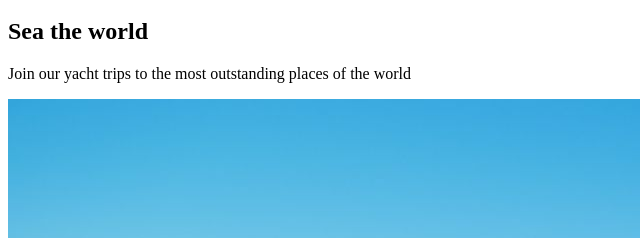
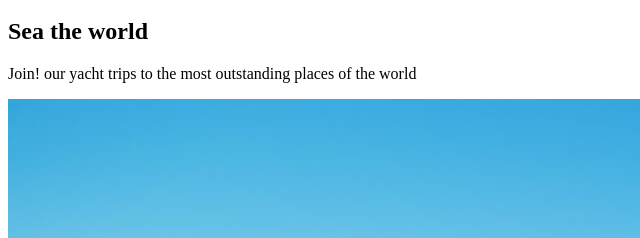
Before and after one commit to pumba299/hello-wold, a plain HTML site: page index.html in a window 1280 px wide. Shown: the part 282-520 px from the top of the page, 0-640 px from the left. Drawn offline with Linux system fonts and the light colour scheme.

Commit message:
add a sign

```diff
--- a/index.html
+++ b/index.html
@@ -45,7 +45,7 @@
                 Sea the world
             </h2>
             <p class="sea__subheader">
-                Join our yacht trips to the most outstanding places of the world
+                Join! our yacht trips to the most outstanding places of the world
             </p>
             <div class="sea__locations">
                 <article class="locations">
```
